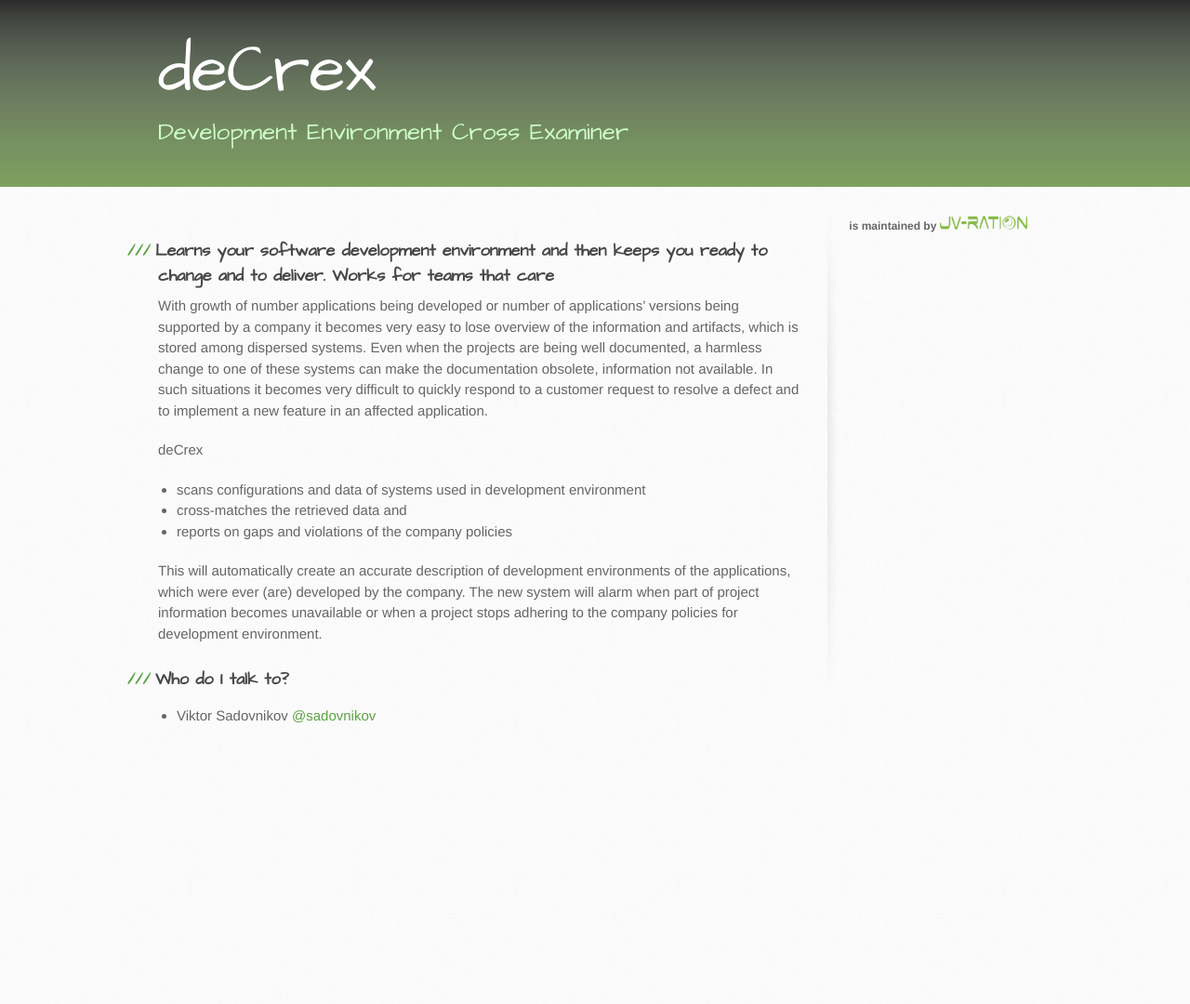
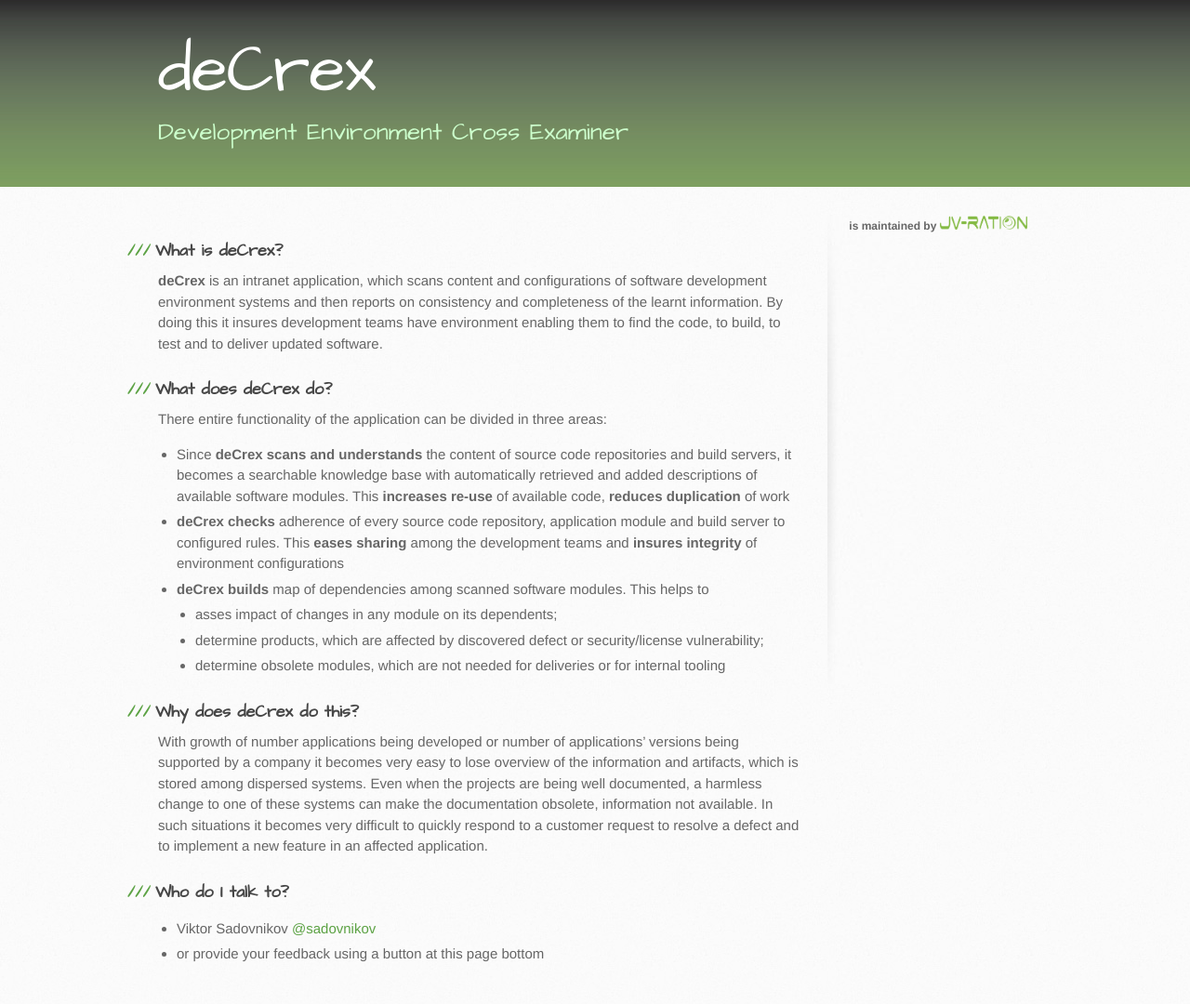
Before and after one commit to JV-ration/deCrex, a Jekyll site: the page built from index.html, in a window 1280 px wide. Shown: the whole page at 93% size. Built offline with Jekyll 4.4.1, drawn with Linux system fonts in a browser that asks for light colours; Markdown is read by kramdown in place of the engine named in the settings; before the commit the page ends 900 px from its top, so only the background shows below that.

Commit message:
better product description

```diff
--- a/_layouts/default.html
+++ b/_layouts/default.html
@@ -4,6 +4,10 @@
     <meta charset='utf-8'>
     <meta http-equiv="X-UA-Compatible" content="chrome=1">
     <meta name="viewport" content="width=device-width, initial-scale=1, maximum-scale=1">
+
+    <meta name="author" content="Viktor Sadovnikov" />
+    <meta name="copyright" content="JV-ration" />
+    <meta name="keywords" content="development practices, continuous integration, continuous delivery, project methodologies, build servers, configuration management, devOps" />
 
     <link href='https://fonts.googleapis.com/css?family=Architects+Daughter' rel='stylesheet' type='text/css'>
 
--- a/index.html
+++ b/index.html
@@ -4,7 +4,33 @@
 tagline: Development Environment Cross Examiner
 ---
 
-<h3>Learns your software development environment and then keeps you ready to change and to deliver. Works for teams that care</h3>
+<h3>What is deCrex?</h3>
+
+<p><strong>deCrex</strong> is an intranet application, which scans content and configurations of software development environment systems
+    and then reports on consistency and completeness of the learnt information. By doing this it insures development
+    teams have environment enabling them to find the code, to build, to test and to deliver updated software.</p>
+
+<h3>What does deCrex do?</h3>
+
+There entire functionality of the application can be divided in three areas:
+
+<ul>
+    <li>Since <strong>deCrex scans and understands</strong> the content of source code repositories and build servers, it becomes a
+        searchable knowledge base with automatically retrieved and added descriptions of available software modules.
+        This <strong>increases re-use</strong> of available code, <strong>reduces duplication</strong> of work</li>
+    <li><strong>deCrex checks</strong> adherence of every source code repository, application module and build server to configured rules.
+        This <strong>eases sharing</strong> among the development teams and <strong>insures integrity</strong> of environment configurations</li>
+    <li><strong>deCrex builds</strong> map of dependencies among scanned software modules.
+        This helps to
+        <ul>
+            <li>asses impact of changes in any module on its dependents;</li>
+            <li>determine products, which are affected by discovered defect or security/license vulnerability;</li>
+            <li>determine obsolete modules, which are not needed for deliveries or for internal tooling</li>
+        </ul>
+    </li>
+</ul>
+
+<h3>Why does deCrex do this?</h3>
 
 <p>With growth of number applications being developed or number of applications’ versions being supported by
 a company it becomes very easy to lose overview of the information and artifacts, which is stored among dispersed
@@ -12,21 +38,10 @@
 documentation obsolete, information not available. In such situations it becomes very difficult to quickly respond
 to a customer request to resolve a defect and to implement a new feature in an affected application.</p>
 
-<p>deCrex</p>
-
-<ul>
-<li>scans configurations and data of systems used in development environment</li>
-<li>cross-matches the retrieved data and</li>
-<li>reports on gaps and violations of the company policies</li>
-</ul>
-
-<p>
-This will automatically create an accurate description of development environments of the applications, which were ever (are) developed by the company.
-The new system will alarm when part of project information becomes unavailable or when a project stops adhering to the company policies for development environment.
-</p>
 
 <h3>Who do I talk to?</h3>
 
 <ul>
     <li>Viktor Sadovnikov <a href="https://twitter.com/sadovnikov">@sadovnikov</a></li>
+    <li>or provide your feedback using a button at this page bottom</li>
 </ul>
--- a/stylesheets/stylesheet.css
+++ b/stylesheets/stylesheet.css
@@ -580,6 +580,11 @@
   margin-bottom: 20px;
 }
 
+li {
+    margin-top: 5px;
+    margin-bottom: 5px;
+}
+
 
 /* COMMON STYLES */
 
```
